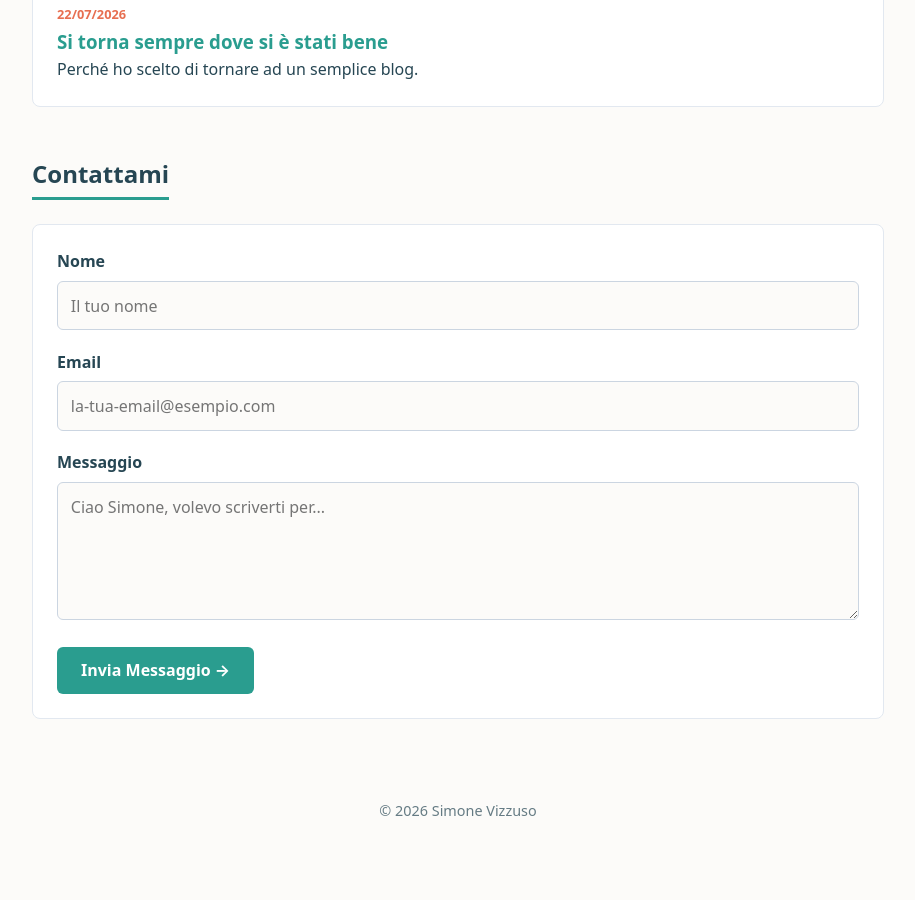
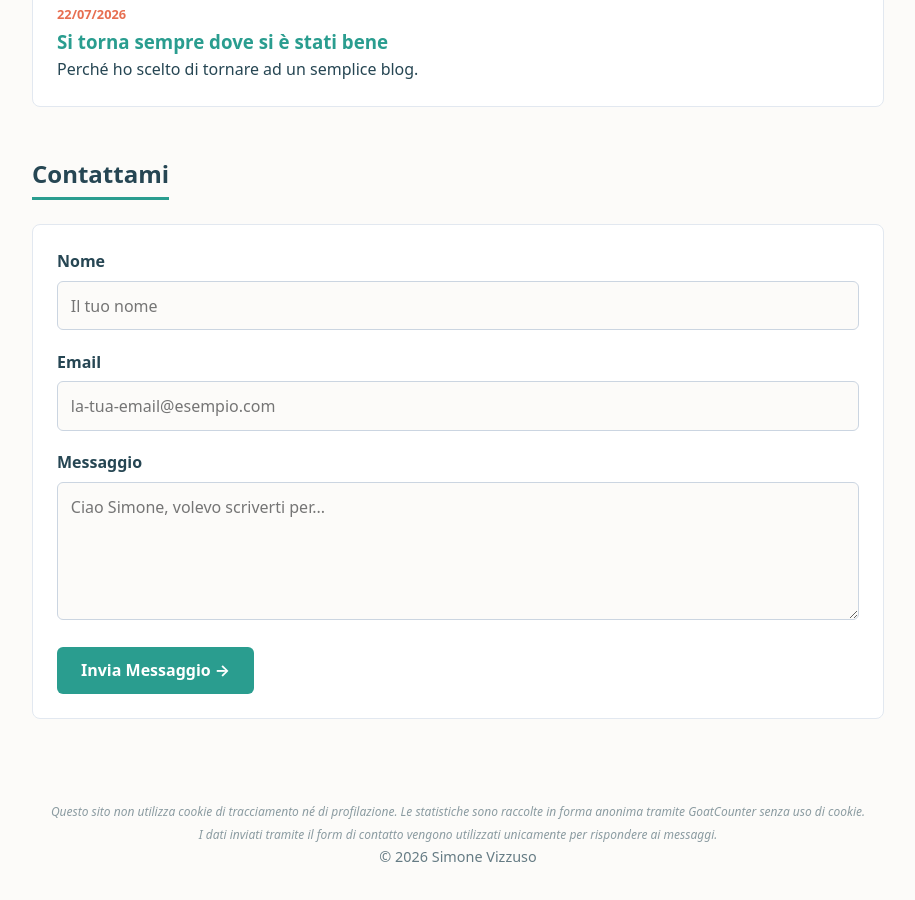
Before and after one commit to SimoneVizzuso/website, a Jekyll site: the page built from index.html, in a window 1280 px wide and 900 px high, scrolled down 1063 px. Shown: the whole window, without its empty margins (182-1097 px from the left). Built offline with Jekyll 4.4.1, drawn with Linux system fonts in a browser that asks for light colours; before the commit the page ends 1917 px from its top, so only the background shows below that.

Commit message:
[add] gemfile, info on footer, vendor details in .gitignore

```diff
--- a/_layouts/default.html
+++ b/_layouts/default.html
@@ -30,9 +30,14 @@
     {{ content }}
   </main>
 
-  <footer>
-    <p>&copy; {{ 'now' | date: "%Y" }} Simone Vizzuso</p>
-  </footer>
+<footer>
+  <p><small style="opacity: 0.75;">
+    <i>Questo sito non utilizza cookie di tracciamento né di profilazione. Le statistiche sono raccolte in forma anonima tramite GoatCounter senza uso di cookie.</i><br>
+    <i>I dati inviati tramite il form di contatto vengono utilizzati unicamente per rispondere ai messaggi.</i>
+  </small></p>
+
+  <p>&copy; {{ 'now' | date: "%Y" }} Simone Vizzuso</p>
+</footer>
 
 </body>
 </html>
```
Also changed, not shown: Gemfile (added, +8 -0 lines), Gemfile.lock (added), 1 other file.
